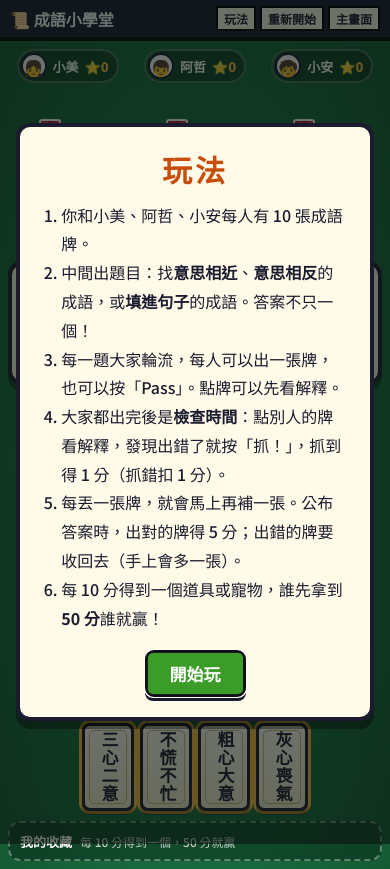
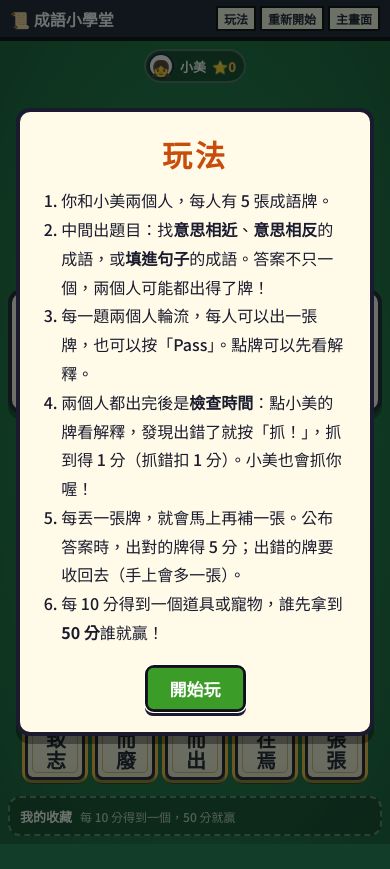
Before and after one commit to max-edulab/grade6-MandarinChinese-Idioms-Sem1, a plain HTML site: page index.html in a window 390 px wide. After the commit the page ends 844 px from the top, so only its background shows below. Drawn offline with Linux system fonts and the light colour scheme.

Commit message:
成語小學堂：改成兩家玩（你和小美），每人只拿 5 張牌，手牌放大
Co-Authored-By: Claude Opus 5.5 <noreply@anthropic.com>

```diff
--- a/index.html
+++ b/index.html
@@ -8,9 +8,9 @@
 <meta name="edulab:stage" content="國小六年級">
 <meta name="edulab:subject" content="國語">
 <meta name="edulab:tags" content="成語,近義詞,反義詞,成語填空,上學期">
-<meta name="edulab:desc" content="四個人一起玩成語牌：看題目出意思相近、相反或填進句子的成語，還能抓別人出錯的牌，先拿到 50 分就贏。">
+<meta name="edulab:desc" content="兩個人一起玩成語牌：看題目出意思相近、相反或填進句子的成語，還能抓別人出錯的牌，先拿到 50 分就贏。">
 <meta name="edulab:icon" content="📜">
-<meta name="description" content="四個人一起玩成語牌：看題目出意思相近、相反或填進句子的成語，還能抓別人出錯的牌，先拿到 50 分就贏。">
+<meta name="description" content="兩個人一起玩成語牌：看題目出意思相近、相反或填進句子的成語，還能抓別人出錯的牌，先拿到 50 分就贏。">
 <title>成語小學堂</title>
 <link rel="preconnect" href="https://fonts.googleapis.com">
 <link rel="preconnect" href="https://fonts.gstatic.com" crossorigin>
@@ -36,10 +36,10 @@ button{font:inherit;color:inherit}
 .bar a,.bar button{font-size:14px;font-weight:700;color:var(--ink);background:var(--paper);border:3px solid #000;padding:3px 10px;text-decoration:none;cursor:pointer}
 
 /* ---------- 牌桌 ---------- */
-.table{flex:1;display:grid;grid-template-columns:170px minmax(0,1fr) 170px;grid-template-rows:auto minmax(0,1fr) auto;gap:10px;padding:12px;
+.table{flex:1;display:grid;grid-template-columns:minmax(0,1fr);grid-template-rows:auto minmax(0,1fr) auto;gap:10px;padding:12px;
   background:radial-gradient(ellipse at center,var(--felt) 0%,var(--felt2) 70%,#145a34 100%);max-width:1240px;width:100%;margin:0 auto}
 .seat{display:flex;flex-direction:column;align-items:center;gap:6px;color:#fff;position:relative}
-.seat.top{grid-column:2;grid-row:1}
+.seat.top{grid-column:1;grid-row:1}
 .seat.left{grid-column:1;grid-row:2;justify-content:center}
 .seat.right{grid-column:3;grid-row:2;justify-content:center}
 .who{display:inline-flex;align-items:center;gap:6px;background:rgba(0,0,0,.35);border:2px solid rgba(255,255,255,.25);padding:3px 10px 3px 4px;border-radius:999px;font-weight:900;color:#fff}
@@ -60,7 +60,7 @@ button{font:inherit;color:inherit}
 .mark.ok{background:#d4f4c8;color:#1f6a1a}.mark.no{background:#ffd8d8;color:var(--red)}.mark.got{background:#fff3b0;color:var(--brick)}
 
 /* 中間：題目 */
-.center{grid-column:2;grid-row:2;display:flex;flex-direction:column;align-items:center;justify-content:center;gap:10px;min-height:0}
+.center{grid-column:1;grid-row:2;display:flex;flex-direction:column;align-items:center;justify-content:center;gap:10px;min-height:0}
 .qcard{width:min(580px,100%);background:var(--paper);border:4px solid var(--ink);border-radius:14px;box-shadow:0 6px 0 rgba(0,0,0,.35);padding:14px 18px;text-align:center}
 .qhead{display:flex;justify-content:space-between;align-items:center;gap:8px;margin-bottom:6px}
 .qtype{display:inline-block;font-size:14px;font-weight:900;color:#fff;padding:2px 10px;border-radius:999px}
@@ -100,6 +100,8 @@ button{font:inherit;color:inherit}
 .passbtn:disabled{opacity:.45;cursor:default}
 .passbtn:not(:disabled):active{transform:translateY(4px);box-shadow:none}
 .hand{display:flex;justify-content:center;flex-wrap:wrap;gap:6px;max-width:100%}
+.hand{gap:10px}
+.hand .card{width:80px;height:130px}.hand .card .w{font-size:26px}
 .hand .card:hover{transform:translateY(-8px)}
 .hand.myturn .card{box-shadow:0 4px 0 rgba(0,0,0,.35),0 0 0 3px var(--gold)}
 .shelf{display:flex;flex-direction:column;align-items:center;gap:4px;background:rgba(0,0,0,.3);border:2px dashed rgba(255,255,255,.35);border-radius:12px;padding:6px 10px;color:#fff;min-width:150px}
@@ -130,18 +132,16 @@ button{font:inherit;color:inherit}
 .toast[hidden]{display:none}
 
 @media (max-width:760px){
-  .table{grid-template-columns:repeat(3,minmax(0,1fr));grid-template-rows:auto auto auto;padding:8px;gap:8px}
-  .seat.top,.seat.left,.seat.right{grid-row:1}
-  .seat.left{grid-column:1}.seat.top{grid-column:2}.seat.right{grid-column:3}
+  .table{grid-template-rows:auto auto auto;padding:8px;gap:8px}
   .who{font-size:13px;padding:2px 8px 2px 2px}.who .av{width:26px;height:26px;font-size:16px}
   .loot{font-size:15px}
   .slot{min-height:96px}
-  .center{grid-column:1/-1;grid-row:2}
   .me{grid-row:3;grid-template-columns:minmax(0,1fr)}
   .me .mine{order:-1;flex-direction:row;justify-content:center;flex-wrap:wrap}
   .shelf{flex-direction:row;min-width:0}
   .shelf .loot{font-size:22px}
   .card{width:52px;height:88px}.card .w{font-size:17px}
+  .hand .card{width:60px;height:100px}.hand .card .w{font-size:20px}
   .card.sm{width:44px;height:74px}.card.sm .w{font-size:14px}
   .bar{padding:6px 10px}.bar h1{font-size:16px;white-space:nowrap}.bar .px{display:none}
   .bar .btns{gap:4px}.bar a,.bar button{font-size:12px;padding:2px 6px;border-width:2px;white-space:nowrap}
@@ -155,9 +155,7 @@ button{font:inherit;color:inherit}
   <div class="btns"><button type="button" id="helpBtn">玩法</button><button type="button" id="newBtn">重新開始</button><a href="https://max-edulab.github.io/home/">主畫面</a></div>
 </header>
 <main class="table">
-  <section class="seat top" id="seat2"></section>
-  <section class="seat left" id="seat1"></section>
-  <section class="seat right" id="seat3"></section>
+  <section class="seat top" id="seat1"></section>
   <section class="center">
     <div class="qcard" id="qcard"></div>
     <div class="phase" id="phase"></div>
@@ -295,8 +293,9 @@ const CARDS = GROUPS.flatMap(g => g.cards.map(([w, m, ex]) => ({ w, m, ex, g:g.i
 const groupOf = id => GROUPS.find(g => g.id === id);
 
 /* ================= 規則設定 ================= */
-const PLAYERS = [{ name:'你', av:'🙂' }, { name:'小美', av:'👧' }, { name:'阿哲', av:'👦' }, { name:'小安', av:'🧒' }];
-const HAND = 10, WIN = 50, RIGHT_PTS = 5, CATCH_PTS = 1, CHECK_SEC = 10;
+const PLAYERS = [{ name:'你', av:'🙂' }, { name:'小美', av:'👧' }];   // 兩家玩：你和小美
+const N = PLAYERS.length, ALL = [...Array(N).keys()], AIS = ALL.slice(1);
+const HAND = 5, WIN = 50, RIGHT_PTS = 5, CATCH_PTS = 1, CHECK_SEC = 10;
 const AI = { play:.7, bluff:.2, catch:.35 };   // 有對的牌時出牌的機會、沒有時亂出的機會、看到錯牌去抓的機會
 const LOOT = [['🐶', '小狗'], ['🐱', '小貓'], ['🐰', '兔子'], ['🐹', '倉鼠'], ['🦊', '狐狸'], ['🐼', '熊貓'], ['🐢', '烏龜'], ['🦜', '鸚鵡'],
   ['🎈', '氣球'], ['🪁', '風箏'], ['🏆', '獎盃'], ['👑', '皇冠'], ['🚲', '腳踏車'], ['⚽', '足球'], ['🎸', '吉他'], ['🌟', '星星']];
@@ -324,8 +323,8 @@ const SFX = { play:() => beep(520, .08, 'square', .04), ok:() => [660, 880, 1100
 function newGame(){
   clearTimers();
   const deck = shuffle(CARDS.slice());
-  G = { hands:[0, 1, 2, 3].map(() => deck.splice(0, HAND)), deck, disc:[], score:[0, 0, 0, 0], loot:[[], [], [], []], round:0, start:Math.floor(Math.random() * 4),
-    q:null, phase:'play', order:[], oi:0, played:[null, null, null, null], left:0, over:false };
+  G = { hands:ALL.map(() => deck.splice(0, HAND)), deck, disc:[], score:ALL.map(() => 0), loot:ALL.map(() => []), round:0, start:Math.floor(Math.random() * N),
+    q:null, phase:'play', order:[], oi:0, played:ALL.map(() => null), left:0, over:false };
   newRound();
 }
 function draw(){
@@ -342,16 +341,16 @@ function makeQ(){
 }
 const isRight = (card, q) => card.g === q.g;
 function newRound(){
-  G.round++; G.q = makeQ(); G.phase = 'play'; G.played = [null, null, null, null];
-  G.order = [0, 1, 2, 3].map(k => (G.start + k) % 4); G.start = (G.start + 1) % 4; G.oi = 0;
+  G.round++; G.q = makeQ(); G.phase = 'play'; G.played = ALL.map(() => null);
+  G.order = ALL.map(k => (G.start + k) % N); G.start = (G.start + 1) % N; G.oi = 0;
   nextActor();
 }
 
 /* ================= 出牌：每人輪一次，出一張或 Pass ================= */
-const actor = () => G.phase === 'play' && G.oi < 4 ? G.order[G.oi] : -1;
+const actor = () => G.phase === 'play' && G.oi < N ? G.order[G.oi] : -1;
 function nextActor(){
   render();
-  if (G.oi >= 4){ later(startCheck, 500); return; }
+  if (G.oi >= N){ later(startCheck, 500); return; }
   const i = actor();
   if (i !== 0) later(() => aiPlay(i), 900 + Math.random() * 500);
 }
@@ -376,7 +375,7 @@ function startCheck(){
   // 電腦家：看到別人出錯牌，有機會去抓
   G.played.forEach((p, i) => {
     if (!p || !p.card || isRight(p.card, G.q)) return;
-    [1, 2, 3].filter(j => j !== i).forEach(j => { if (Math.random() < AI.catch) later(() => doCatch(j, i), 2000 + Math.random() * 6000); });
+    AIS.filter(j => j !== i).forEach(j => { if (Math.random() < AI.catch) later(() => doCatch(j, i), 2000 + Math.random() * 6000); });
   });
   tick();
 }
@@ -412,7 +411,7 @@ function reveal(){
   });
   const anyRight = G.played.some(p => p && p.ok);
   if (anyRight) SFX.ok(); else SFX.pass();
-  [0, 1, 2, 3].forEach(gainLoot);
+  ALL.forEach(gainLoot);
   render();
   const top = Math.max(...G.score);
   if (top >= WIN){ later(finish, 2200); return; }
@@ -433,7 +432,7 @@ function gainLoot(i){
 }
 function finish(){
   clearTimers(); G.over = true; G.phase = 'over';
-  const order = [0, 1, 2, 3].sort((a, b) => G.score[b] - G.score[a]), win = order[0];
+  const order = ALL.slice().sort((a, b) => G.score[b] - G.score[a]), win = order[0];
   if (win === 0) SFX.win(); else SFX.no();
   render();
   showOv(`<h2 style="font-size:30px">${win === 0 ? '🎉 你贏了！' : `${PLAYERS[win].av} ${PLAYERS[win].name}贏了`}</h2>
@@ -464,7 +463,7 @@ const lootHtml = i => `<div class="loot">${G.loot[i].map(x => `<span title="${x[
 function render(){
   if (!G) return;
   const now = actor();
-  [1, 2, 3].forEach(i => {
+  AIS.forEach(i => {
     const el = $('seat' + i);
     el.className = el.className.replace(/\bturn\b/g, '').trim() + (now === i ? ' turn' : '');
     el.innerHTML = `<span class="who"><span class="av">${PLAYERS[i].av}</span>${PLAYERS[i].name}<span class="pts">⭐${G.score[i]}</span></span>${lootHtml(i)}
@@ -476,7 +475,7 @@ function render(){
   $('qcard').innerHTML = head + (q.type === 'fill'
     ? `<div class="qtext">句子裡的空格可以填哪一個成語？</div><div class="qsent">${esc(q.p).replace('＿', '<span class="blank">？</span>')}</div>`
     : `<div class="qtext">找出和 <span class="key">「${esc(q.p)}」</span> 意思${q.type === 'syn' ? '相近' : '相反'}的成語</div>`)
-    + '<div class="qhint">答案不只一個，很多人都可以出牌！</div>';
+    + '<div class="qhint">答案不只一個，兩個人都可以出牌！</div>';
   // 中間的提示
   let ph = '';
   if (G.phase === 'play') ph = `<span class="msg">${now === 0 ? '輪到你了！' : now > 0 ? `${nm(now)}正在想…` : '大家都出完了，準備檢查…'}</span>`;
@@ -514,10 +513,10 @@ function explain(card, canPlay){
 }
 const RULES = `<h2 style="font-size:30px">玩法</h2>
   <ol class="rules">
-    <li>你和小美、阿哲、小安每人有 10 張成語牌。</li>
-    <li>中間出題目：找<b>意思相近</b>、<b>意思相反</b>的成語，或<b>填進句子</b>的成語。答案不只一個！</li>
-    <li>每一題大家輪流，每人可以出一張牌，也可以按「Pass」。點牌可以先看解釋。</li>
-    <li>大家都出完後是<b>檢查時間</b>：點別人的牌看解釋，發現出錯了就按「抓！」，抓到得 1 分（抓錯扣 1 分）。</li>
+    <li>你和小美兩個人，每人有 5 張成語牌。</li>
+    <li>中間出題目：找<b>意思相近</b>、<b>意思相反</b>的成語，或<b>填進句子</b>的成語。答案不只一個，兩個人可能都出得了牌！</li>
+    <li>每一題兩個人輪流，每人可以出一張牌，也可以按「Pass」。點牌可以先看解釋。</li>
+    <li>兩個人都出完後是<b>檢查時間</b>：點小美的牌看解釋，發現出錯了就按「抓！」，抓到得 1 分（抓錯扣 1 分）。小美也會抓你喔！</li>
     <li>每丟一張牌，就會馬上再補一張。公布答案時，出對的牌得 5 分；出錯的牌要收回去（手上會多一張）。</li>
     <li>每 10 分得到一個道具或寵物，誰先拿到 <b>50 分</b>誰就贏！</li>
   </ol>
```
